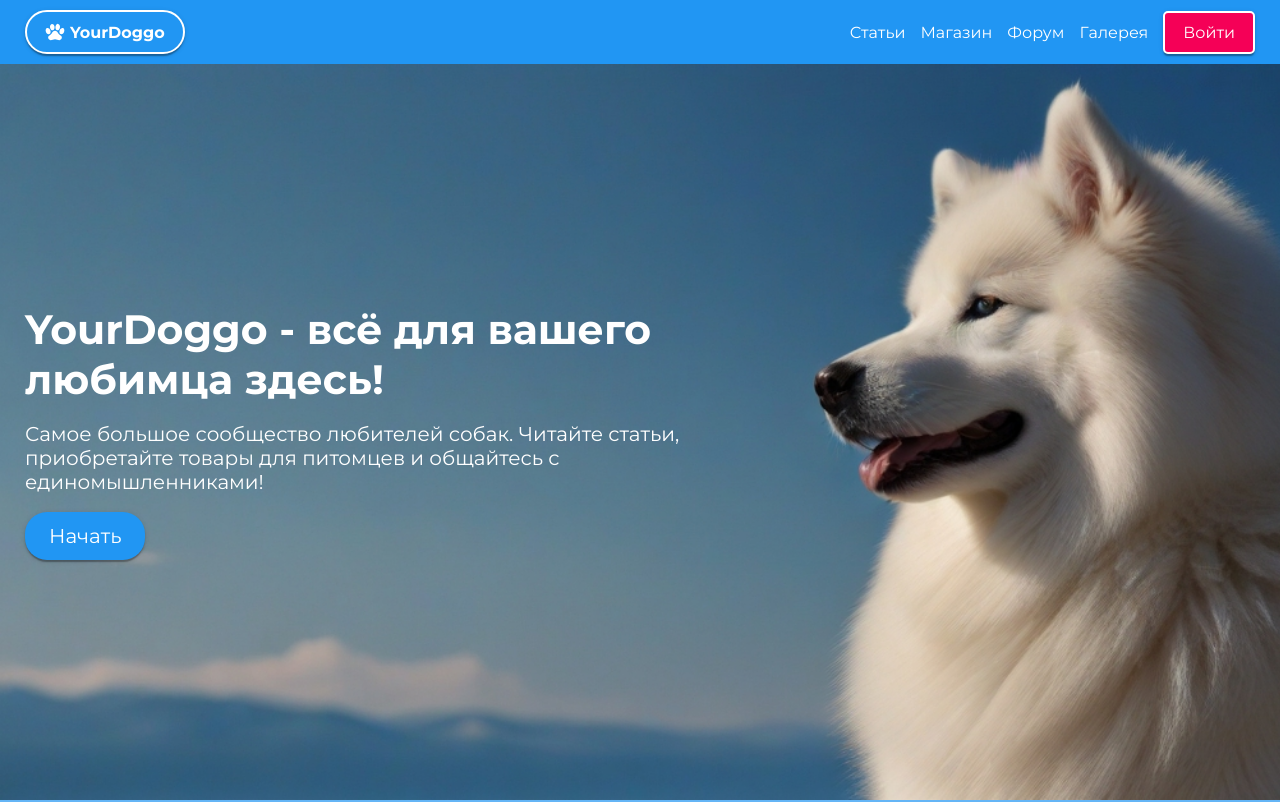
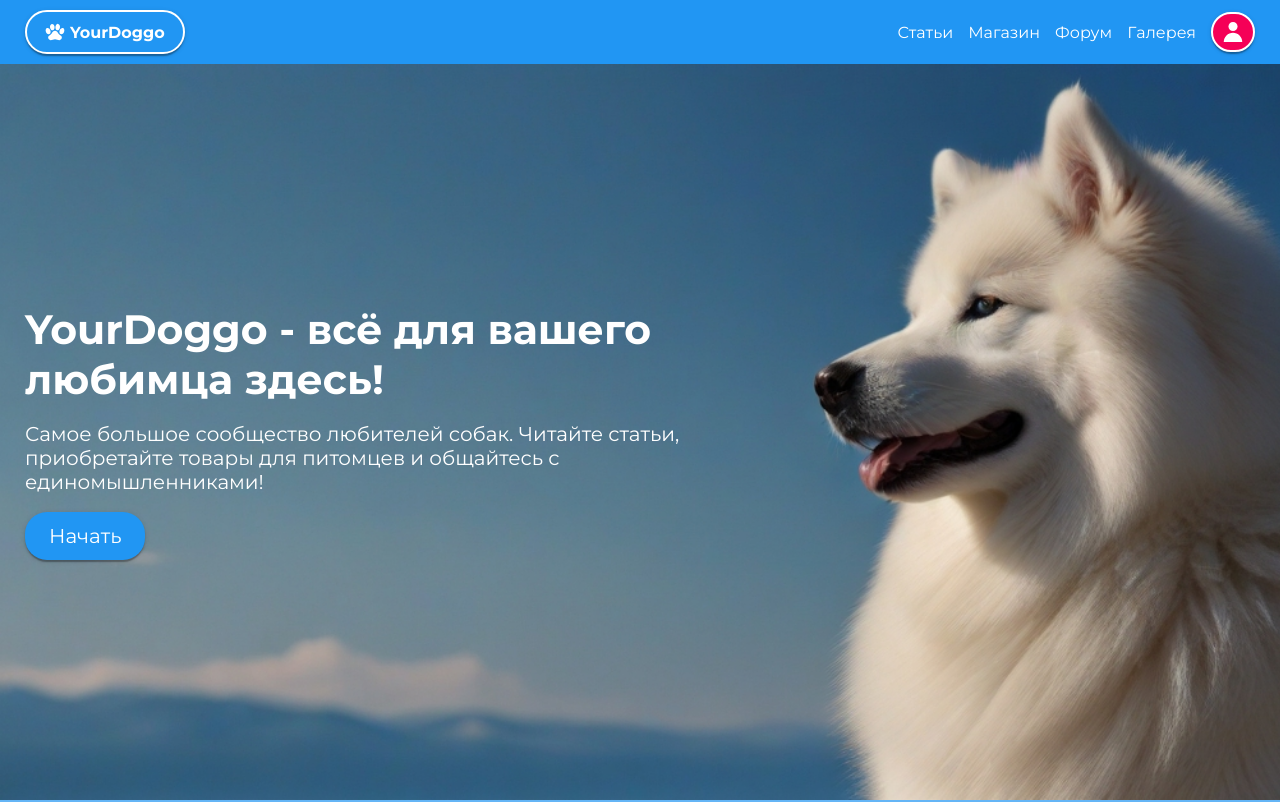
Before and after one commit to IvanZemsky/YourDoggo, a React app: page / in a window 1280 px wide. Shown: the top 802 px of the page. Built offline with nearby package versions, Linux system fonts and the light colour scheme; sample sign-in values are in the browser's storage.

Commit message:
ProfileLink + icon

```diff
--- a/src/components/Header/Header.tsx
+++ b/src/components/Header/Header.tsx
@@ -4,8 +4,13 @@ import Wrapper from "../UI/Wrapper/Wrapper";
 import Button from "../UI/Button/Button";
 import PageNavLink from "../UI/PageNavLink/PageNavLink";
 import { Link } from "react-router-dom";
+import { useAppSelector } from "@/hooks/redux";
+import SigninLink from "./components/SigninLink/SigninLink";
+import ProfileLink from "./components/ProfileLink/ProfileLink";
 
 const Header = () => {
+   const userLogin = useAppSelector(state => state.auth.userLogin)
+
    return (
       <header className={styles.header}>
          <Wrapper>
@@ -18,11 +23,7 @@ const Header = () => {
                   <PageNavLink to="/forum">Форум</PageNavLink>
                   <PageNavLink to="/gallery">Галерея</PageNavLink>
 
-                  <Link to="/signin">
-                     <Button variant="outlined" color="secondary">
-                        Войти
-                     </Button>
-                  </Link>
+                  {userLogin ? <ProfileLink /> : <SigninLink/>}
 
                </nav>
             </div>
--- /dev/null
+++ b/src/components/Header/components/ProfileLink/ProfileLink.module.scss
@@ -0,0 +1,9 @@
+.btn{
+   padding: 8px 0;
+   border-radius: 20px;
+
+   svg{
+      width: 40px;
+      fill: var(--thirdMain)
+   }
+}
--- /dev/null
+++ b/src/components/Header/components/ProfileLink/ProfileLink.tsx
@@ -0,0 +1,14 @@
+import Button from "@/components/UI/Button/Button";
+import UserIcon from "@/components/UI/icons/UserIcon";
+import { Link } from "react-router-dom";
+import styles from './ProfileLink.module.scss'
+
+const ProfileLink = () => {
+   return (
+      <Link to="/profile">
+         <Button className={styles.btn} variant="outlined" icon={<UserIcon/>} color="secondary"/>
+      </Link>
+   );
+};
+
+export default ProfileLink;
--- /dev/null
+++ b/src/components/Header/components/SigninLink/SigninLink.tsx
@@ -0,0 +1,14 @@
+import Button from "@/components/UI/Button/Button";
+import { Link } from "react-router-dom";
+
+const SigninLink = () => {
+   return (
+      <Link to="/signin">
+         <Button variant="outlined" color="secondary">
+            Войти
+         </Button>
+      </Link>
+   );
+};
+
+export default SigninLink;
--- /dev/null
+++ b/src/components/UI/icons/UserIcon.tsx
@@ -0,0 +1,17 @@
+const UserIcon = () => {
+   return (
+      <svg
+         viewBox="0 0 37 40"
+         xmlns="http://www.w3.org/2000/svg"
+      >
+         <path
+            d="M27.5686 9.00901C27.5686 13.9845 23.5085 18.018 18.5 18.018C13.4915 18.018 9.43137 13.9845 9.43137 9.00901C9.43137 4.03347 13.4915 0 18.5 0C23.5085 0 27.5686 4.03347 27.5686 9.00901Z"
+         />
+         <path
+            d="M0 40C0 37.5865 0.478517 35.1967 1.40823 32.9669C2.33794 30.7371 3.70064 28.7111 5.41853 27.0045C7.13641 25.2979 9.17583 23.9442 11.4204 23.0206C13.6649 22.097 16.0705 21.6216 18.5 21.6216C20.9295 21.6216 23.3351 22.097 25.5796 23.0206C27.8242 23.9442 29.8636 25.2979 31.5815 27.0045C33.2994 28.7111 34.6621 30.7371 35.5918 32.9669C36.5215 35.1967 37 37.5865 37 40H0Z"
+         />
+      </svg>
+   );
+};
+
+export default UserIcon;
--- a/src/hooks/useAuth.ts
+++ b/src/hooks/useAuth.ts
@@ -1,12 +1,13 @@
 import { useEffect } from "react";
 import { useAppDispatch, useAppSelector } from "./redux";
 import { fetchLoginUser } from "@/store/slices/authSlice";
-import { UserSigninData } from "@/types/auth";
+import { AuthErrorMessage, UserSigninData } from "@/types/auth";
 
-export const useAuth = (userSigninData: UserSigninData): [() => void] => {
+export const useAuth = (userSigninData: UserSigninData): [() => void, string | null] => {
    const dispatch = useAppDispatch();
 
    const userLogin = useAppSelector((state) => state.auth.userLogin);
+   const errorMessage = useAppSelector(state => state.auth.error)
 
    const handleLoginClick = () => {
       dispatch(fetchLoginUser(userSigninData));
@@ -20,5 +21,5 @@ export const useAuth = (userSigninData: UserSigninData): [() => void] => {
       localStorage.setItem("userLogin", JSON.stringify(userLogin));
    }, [userLogin]);
 
-   return [handleLoginClick];
+   return [handleLoginClick, errorMessage];
 };
--- a/src/pages/Landing/components/Intro/StartModal/StartModalCard/StartModalCard.module.scss
+++ b/src/pages/Landing/components/Intro/StartModal/StartModalCard/StartModalCard.module.scss
@@ -2,7 +2,7 @@
    display: block;
    padding: 30px;
    border-radius: 10px;
-   box-shadow: 0px 2px 8px 2px rgba(0,0,0,0.15);
+   box-shadow: 0px 4px 21px -2px rgba(0, 0, 0, 0.2);
    border: 2px solid var(--thirdMain);
    color: var(--thirdMain);
    transition: 0.15s box-shadow linear;
--- a/src/pages/Signin/Signin.module.scss
+++ b/src/pages/Signin/Signin.module.scss
@@ -18,14 +18,25 @@
    box-shadow: var(--shadow);
 }
 
+.inputWrap{
+   margin-bottom: 8px;
+}
+
 .input{
    width: 100%;
+   margin-bottom: 6px;
    padding: 11px 15px;
-   margin-bottom: 20px;
    border-radius: 11px;
    font-size: 17px;
    background-color: var(--thirdMain);
    box-shadow: var(--shadow);
+}
+
+.errorMessage{
+   display: block;
+   padding-left: 6px;
+   height: 14px;
+   font-size: 14px;
 }
 
 .panel{
--- a/src/pages/Signin/Signin.tsx
+++ b/src/pages/Signin/Signin.tsx
@@ -1,25 +1,25 @@
 import Wrapper from "@/components/UI/Wrapper/Wrapper";
 import styles from "./Signin.module.scss";
 import Button from "@/components/UI/Button/Button";
-import { useEffect, useState } from "react";
-import { useAppDispatch, useAppSelector } from "@/hooks/redux";
+import { useState } from "react";
+import { useAppSelector } from "@/hooks/redux";
 import { Link } from "react-router-dom";
-import { fetchLoginUser } from "@/store/slices/authSlice";
 import { useAuth } from "@/hooks/useAuth";
 
 const Signin = () => {
    const [login, setLogin] = useState<string>("");
    const [password, setPassword] = useState<string>("");
 
-   const userLogin = useAppSelector(state => state.auth.userLogin)
+   const userLogin = useAppSelector((state) => state.auth.userLogin);
 
-   const [handleLoginClick] = useAuth({login, password})
+   const [handleLoginClick, errorMessage] = useAuth({ login, password });
 
    return (
       <div className={styles.auth}>
          <Wrapper>
             <div className={styles.content}>
                <form className={styles.form}>
+                  <div className={styles.inputWrap}>
                      <input
                         type="text"
                         className={styles.input}
@@ -27,6 +27,11 @@ const Signin = () => {
                         value={login}
                         onChange={(e) => setLogin(e.target.value)}
                      />
+                     <small className={styles.errorMessage}>
+                        {errorMessage === "LOGIN_ERROR" && "Неверный логин"}
+                     </small>
+                  </div>
+                  <div className={styles.inputWrap}>
                      <input
                         type="password"
                         className={styles.input}
@@ -34,12 +39,21 @@ const Signin = () => {
                         value={password}
                         onChange={(e) => setPassword(e.target.value)}
                      />
+                     <small className={styles.errorMessage}>
+                        {errorMessage === "PASSWORD_ERROR" && "Неверный пароль"}
+                     </small>
+                  </div>
                   <div className={styles.panel}>
-                     <Button variant="outlined" type="button" onClick={handleLoginClick}>
+                     <Button
+                        variant="outlined"
+                        type="button"
+                        onClick={handleLoginClick}
+                     >
                         Войти
                      </Button>
-                     <Link to="" className={styles.signupLink}>Не зарегистрированны? Создайте аккаунт!</Link>
-                     <p>{userLogin}</p>
+                     <Link to="" className={styles.signupLink}>
+                        Не зарегистрированны? Создайте аккаунт!
+                     </Link>
                   </div>
                </form>
             </div>
--- a/src/store/slices/authSlice.ts
+++ b/src/store/slices/authSlice.ts
@@ -1,14 +1,9 @@
 import { UserData, UserSigninData } from "@/types/auth";
 import { PayloadAction, createAsyncThunk, createSlice, current } from "@reduxjs/toolkit";
-
-interface ErrorMessage {
-   message: string;
-}
 
 export const fetchLoginUser = createAsyncThunk<UserData, UserSigninData, { rejectValue: string }>(
    "auth/fetchLoginUser", async (loginData, { rejectWithValue }) => {
    try {
-      console.log(JSON.stringify(loginData));
       const response = await fetch("http://localhost:5000/auth/login", {
          method: "POST",
          headers: {
@@ -25,6 +20,10 @@ export const fetchLoginUser = createAsyncThunk<UserData, UserSigninData, { rejec
 
       const userData = await response.json();
       console.log(userData);
+
+      if (userData.hasOwnProperty('errorMessage')) {
+         return rejectWithValue(userData.errorMessage)
+      }
 
       return userData as UserData;
    } catch (error) {
@@ -73,6 +72,7 @@ const authSlice = createSlice({
       builder.addMatcher(isError, (state, action: PayloadAction<string>) => {
          state.status = "rejected";
          state.error = action.payload;
+         console.log('error', state.error)
       });
    },
 });
--- a/src/types/auth.ts
+++ b/src/types/auth.ts
@@ -7,3 +7,7 @@ export interface UserData {
    id: string;
    login: string;
 }
+
+export interface AuthErrorMessage {
+   errorMessage: string | null;
+}
```
Lines whose indentation alone changed are shown as unchanged.
